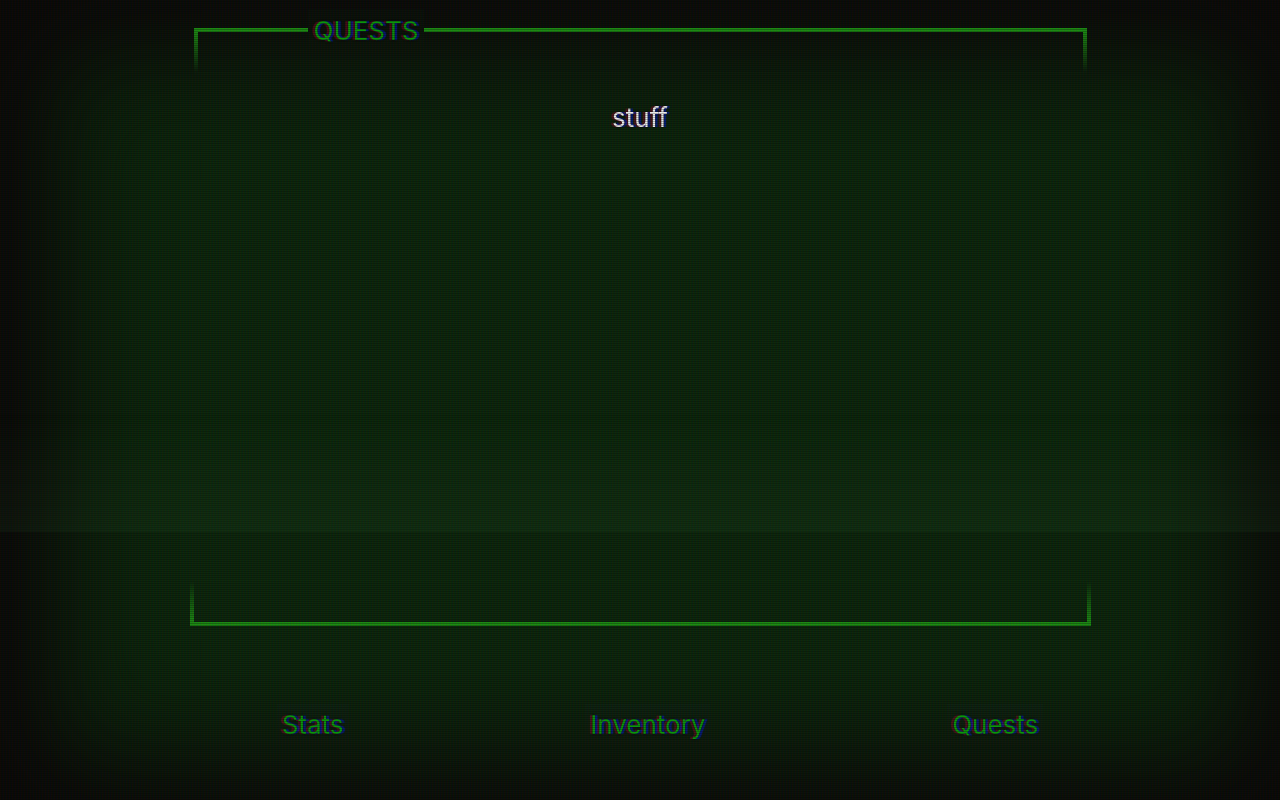
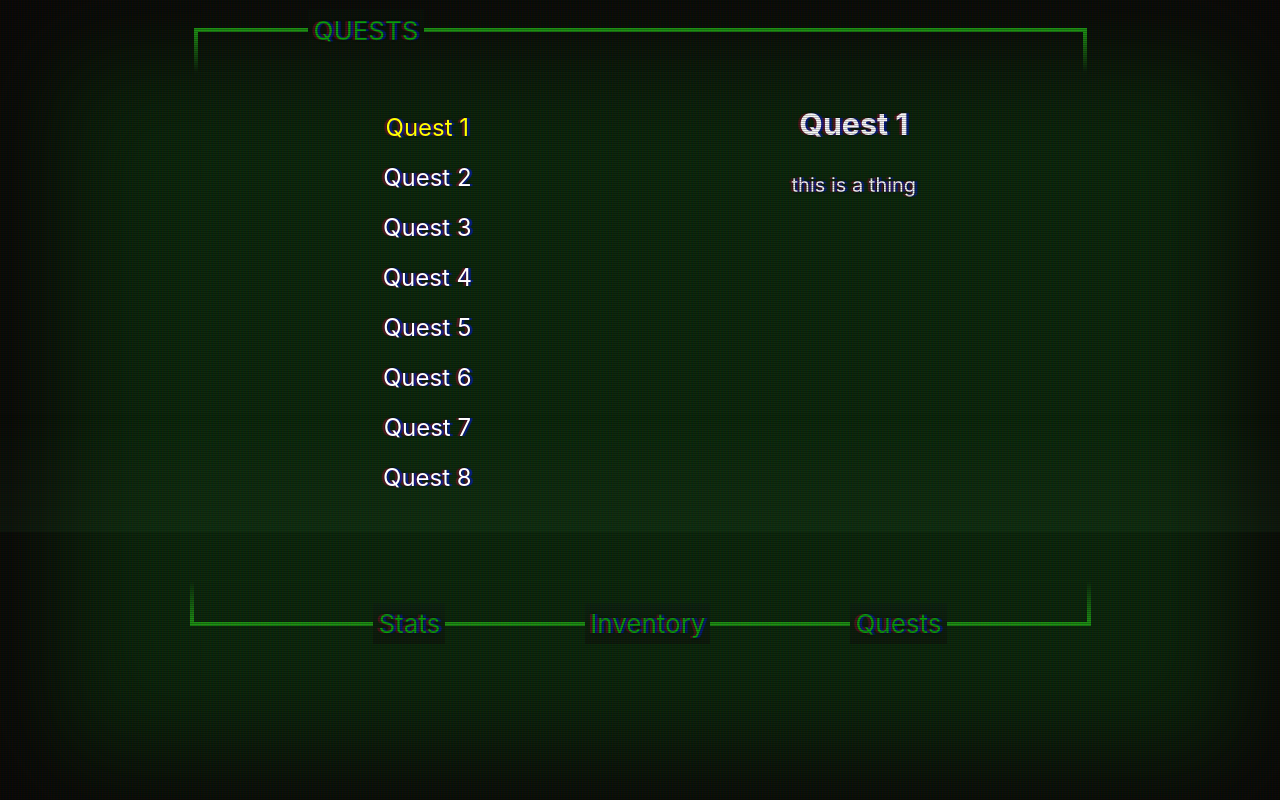
Before and after one commit to zavastopher/Fallout-TTRPG-WebApp, a React (Create React App) app in the folder frontend/pip-boy-36/: page /quests in a window 1280 px wide. Built offline with nearby package versions, Linux system fonts and the light colour scheme; no server answers.

Commit message:
Added lists for inventory and quests with sample data

```diff
--- a/frontend/pip-boy-36/package.json
+++ b/frontend/pip-boy-36/package.json
@@ -6,6 +6,7 @@
     "@testing-library/jest-dom": "^5.17.0",
     "@testing-library/react": "^13.4.0",
     "@testing-library/user-event": "^13.5.0",
+    "jquery": "^3.7.1",
     "react": "^18.3.1",
     "react-dom": "^18.3.1",
     "react-router-dom": "^6.23.0",
--- a/frontend/pip-boy-36/src/App.scss
+++ b/frontend/pip-boy-36/src/App.scss
@@ -105,11 +105,12 @@ nav > ul {
   width: 893px;
   border: solid 4px;
   border-image: linear-gradient(to top, $lineGreen, transparent) 1;
+  position: relative;
 }
 
 .navbar {
-  position: absolute;
-  bottom: 34px;
+  position: relative;
+  bottom: 5px;
   left: 0;
 }
 
@@ -150,3 +151,39 @@ nav > ul {
 .stats {
   position: relative;
 }
+
+.list {
+  height: 400px;
+  width: 45%;
+  overflow: scroll;
+  position: relative;
+  z-index: 101;
+}
+
+.list-item {
+  display: flex;
+  justify-content: center;
+  align-items: center;
+
+  height: 50px;
+  padding: 5px 0px;
+  font-size: 24px;
+  box-sizing: border-box;
+}
+
+.selected {
+  color: yellow;
+}
+
+.list-container {
+  display: flex;
+  flex-direction: row;
+}
+
+.description {
+  width: 54%;
+}
+
+.description p {
+  font-size: 20px;
+}
--- /dev/null
+++ b/frontend/pip-boy-36/src/components/description.js
@@ -0,0 +1,14 @@
+function Description({ items, currentItem }) {
+  return (
+    <div>
+      <h3>{items[currentItem].name}</h3>
+      <p>{items[currentItem].description}</p>
+      <p>
+        {items[currentItem].quantity != null &&
+          `Quantity: ${items[currentItem].quantity}`}
+      </p>
+    </div>
+  );
+}
+
+export default Description;
--- a/frontend/pip-boy-36/src/components/inventory.js
+++ b/frontend/pip-boy-36/src/components/inventory.js
@@ -1,10 +1,99 @@
+import { useEffect, useState } from "react";
+import ListItem from "./listItem";
 import Title from "./title";
+import $ from "jquery";
+import Description from "./description";
+import List from "./list";
 
 function Inventory() {
+  const [selected, setSelected] = useState(0);
+
+  const inventoryItems = [
+    {
+      id: 1,
+      name: "item 1",
+      description: "this is a thing",
+      quantity: 1,
+    },
+    {
+      id: 2,
+      name: "item 2",
+      description: "this is a second thing",
+      quantity: 2,
+    },
+    {
+      id: 3,
+      name: "item 3",
+      description: "this is a third thing",
+      quantity: 3,
+    },
+    {
+      id: 4,
+      name: "item 4",
+      description: "this is a fourth thing",
+      quantity: 4,
+    },
+    {
+      id: 5,
+      name: "item 5",
+      description: "this is a fifth thing",
+      quantity: 5,
+    },
+    {
+      id: 6,
+      name: "item 6",
+      description: "this is a sixth thing",
+      selected: false,
+      quantity: 6,
+    },
+    {
+      id: 7,
+      name: "item 7",
+      description: "this is a seventh thing",
+      quantity: 7,
+    },
+    {
+      id: 8,
+      name: "item 8",
+      description: "this is a eighth thing",
+      quantity: 8,
+    },
+    {
+      id: 9,
+      name: "item 9",
+      description: "this is a ninth thing",
+      quantity: 9,
+    },
+    {
+      id: 10,
+      name: "item 10",
+      description: "this is a tenth thing",
+      quantity: 10,
+    },
+    {
+      id: 11,
+      name: "item 11",
+      description: "this is a eleventh thing",
+      quantity: 11,
+    },
+  ];
+
   return (
     <div>
       <Title title={"INVENTORY"}></Title>
-      <p>stuff</p>
+      <div id="inventory" className="list-container">
+        <List
+          items={inventoryItems}
+          selected={selected}
+          setSelected={setSelected}
+        ></List>
+        <div className="inventory-description description">
+          <Description
+            items={inventoryItems}
+            currentItem={selected}
+          ></Description>
+        </div>
+      </div>
     </div>
   );
 }
--- /dev/null
+++ b/frontend/pip-boy-36/src/components/list.js
@@ -0,0 +1,82 @@
+import $ from "jquery";
+import { useEffect } from "react";
+
+import ListItem from "./listItem";
+
+function List({ items, selected, setSelected }) {
+  function select(itemIndex) {
+    if (itemIndex < 0 || itemIndex >= items.length) return;
+
+    setSelected(itemIndex);
+
+    var element = $(`#item${itemIndex}`);
+    var list = $(".list");
+
+    var elHeight = element.outerHeight();
+    var scrollTop = list.scrollTop();
+    var viewport = scrollTop + list.height();
+    var elOffset = elHeight * itemIndex;
+
+    if (elOffset < scrollTop) {
+      list.scrollTop(elOffset);
+    } else if (elOffset + elHeight > viewport) {
+      list.scrollTop(scrollTop + elHeight);
+    }
+  }
+
+  const handleListKeyDown = (event) => {
+    if (event.key === "ArrowUp") {
+      select(selected - 1);
+    } else if (event.key === "ArrowDown") {
+      select(selected + 1);
+    }
+  };
+
+  const handleListClick = (itemId) => {
+    select(itemId);
+  };
+
+  useEffect(() => {
+    window.addEventListener(
+      "keydown",
+      function (e) {
+        if (
+          ["Space", "ArrowUp", "ArrowDown", "ArrowLeft", "ArrowRight"].indexOf(
+            e.code
+          ) > -1
+        ) {
+          e.preventDefault();
+        }
+      },
+      false
+    );
+
+    document.addEventListener("keydown", handleListKeyDown);
+
+    return () => {
+      document.removeEventListener("keydown", handleListKeyDown);
+    };
+  }, [handleListKeyDown]);
+
+  useEffect(() => {
+    $(".list").scrollTop(0);
+  }, []);
+
+  return (
+    <ul id="list" className="list">
+      {items.map((item) => (
+        <ListItem
+          item={item}
+          itemIndex={items.indexOf(item)}
+          clickEvent={() => handleListClick(items.indexOf(item))}
+          key={item.id}
+          currentItem={selected}
+        >
+          {" "}
+        </ListItem>
+      ))}
+    </ul>
+  );
+}
+
+export default List;
--- /dev/null
+++ b/frontend/pip-boy-36/src/components/listItem.js
@@ -0,0 +1,14 @@
+function ListItem({ item, itemIndex, clickEvent, currentItem }) {
+  return (
+    <li
+      className={`list-item ${currentItem === itemIndex ? "selected" : ""}`}
+      id={`item${itemIndex}`}
+    >
+      <div className="list-item-container" onClick={clickEvent}>
+        {item.name}
+      </div>
+    </li>
+  );
+}
+
+export default ListItem;
--- a/frontend/pip-boy-36/src/components/quests.js
+++ b/frontend/pip-boy-36/src/components/quests.js
@@ -1,10 +1,82 @@
+import { useState } from "react";
+
 import Title from "./title";
+import Description from "./description";
+import List from "./list";
 
 function Quests() {
+  const [selected, setSelected] = useState(0);
+  const questItems = [
+    {
+      id: 1,
+      name: "Quest 1",
+      description: "this is a thing",
+    },
+    {
+      id: 2,
+      name: "Quest 2",
+      description: "this is a second thing",
+    },
+    {
+      id: 3,
+      name: "Quest 3",
+      description: "this is a third thing",
+    },
+    {
+      id: 4,
+      name: "Quest 4",
+      description: "this is a fourth thing",
+    },
+    {
+      id: 5,
+      name: "Quest 5",
+      description: "this is a fifth thing",
+    },
+    {
+      id: 6,
+      name: "Quest 6",
+      description: "this is a sixth thing",
+    },
+    {
+      id: 7,
+      name: "Quest 7",
+      description: "this is a seventh thing",
+    },
+    {
+      id: 8,
+      name: "Quest 8",
+      description: "this is a eighth thing",
+    },
+    {
+      id: 9,
+      name: "Quest 9",
+      description: "this is a ninth thing",
+    },
+    {
+      id: 10,
+      name: "Quest 10",
+      description: "this is a tenth thing",
+    },
+    {
+      id: 11,
+      name: "Quest 11",
+      description: "this is a eleventh thing",
+    },
+  ];
+
   return (
-    <div className="container">
+    <div>
       <Title title={"QUESTS"}></Title>
-      <p>stuff</p>
+      <div id="quests" className="list-container">
+        <List
+          items={questItems}
+          selected={selected}
+          setSelected={setSelected}
+        ></List>
+        <div className="quest-description description">
+          <Description items={questItems} currentItem={selected}></Description>
+        </div>
+      </div>
     </div>
   );
 }
```
Also changed, not shown: 1 other file (tests, documents, lock files or other folders).
